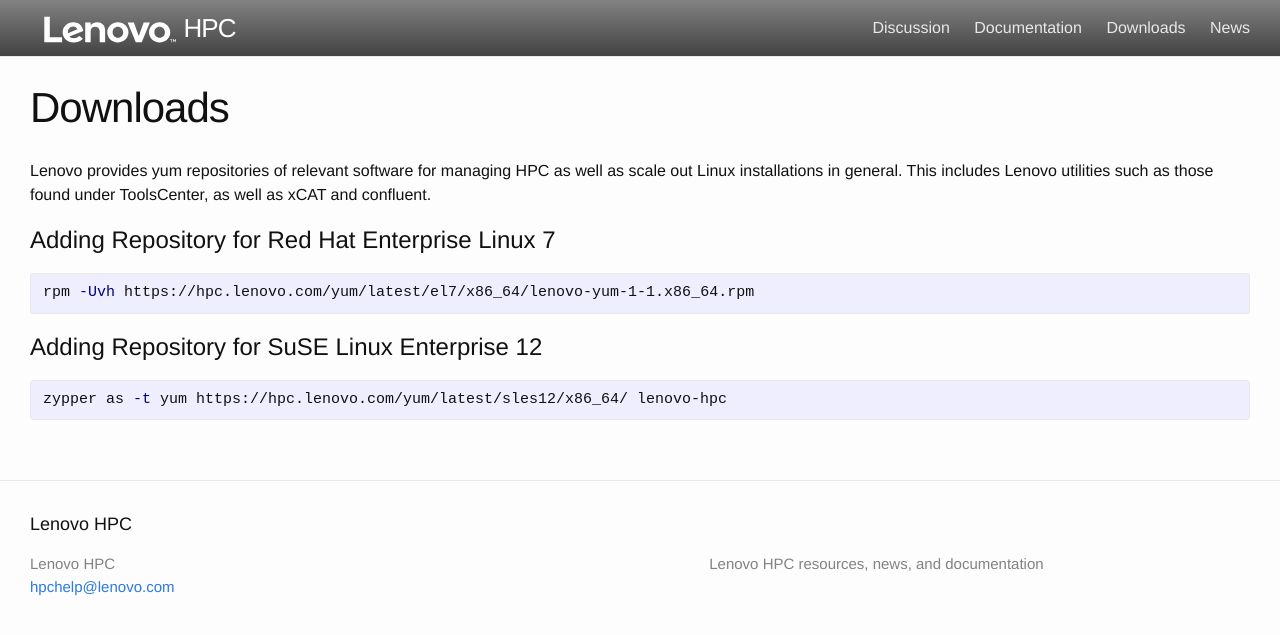
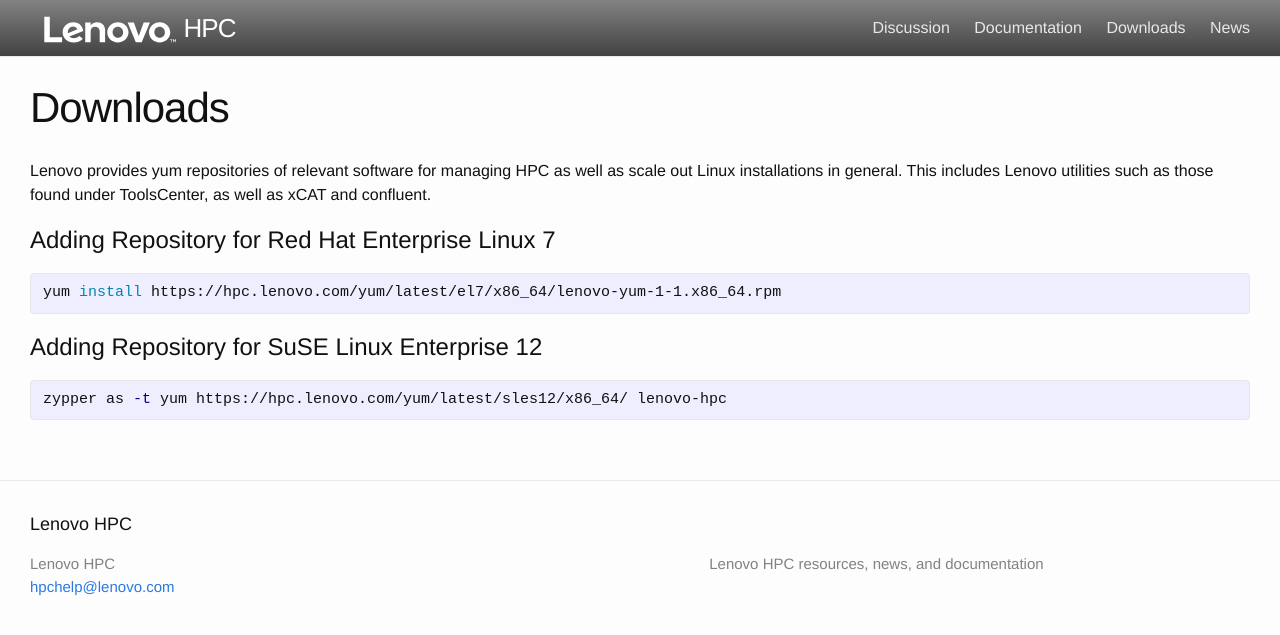
Before and after one commit to xcat2/confluent-docs, a Jekyll site: the page built from downloads.md, in a window 1280 px wide. Shown: the top 635 px of the page. Built offline with Jekyll 4.4.1, drawn with Linux system fonts in a browser that asks for light colours.

Commit message:
Use yum
Avoid yum worrying about rpmdb database modification

```diff
--- a/downloads.md
+++ b/downloads.md
@@ -12,7 +12,7 @@
 Adding Repository for Red Hat Enterprise Linux 7
 ============================
 {% highlight bash %}
-rpm -Uvh https://hpc.lenovo.com/yum/latest/el7/x86_64/lenovo-yum-1-1.x86_64.rpm
+yum install https://hpc.lenovo.com/yum/latest/el7/x86_64/lenovo-yum-1-1.x86_64.rpm
 {% endhighlight %}
 Adding Repository for SuSE Linux Enterprise 12
 ============================
```
